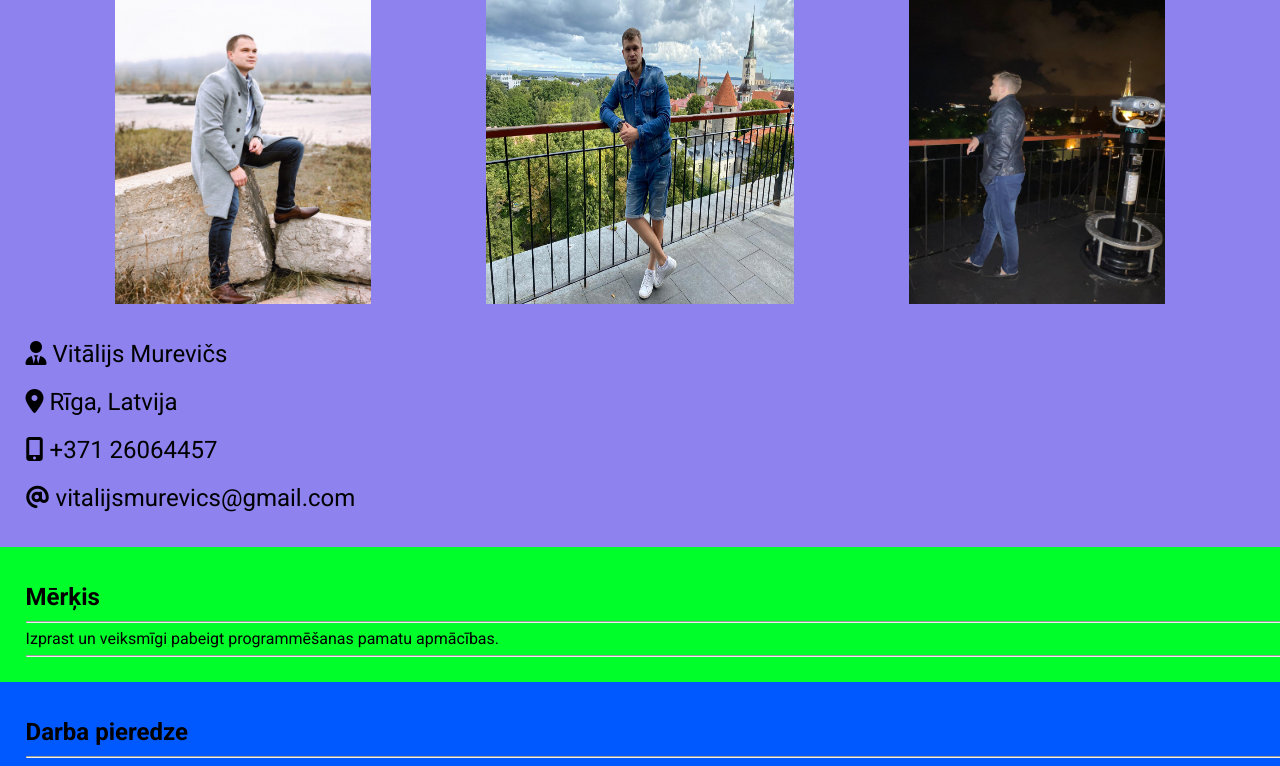
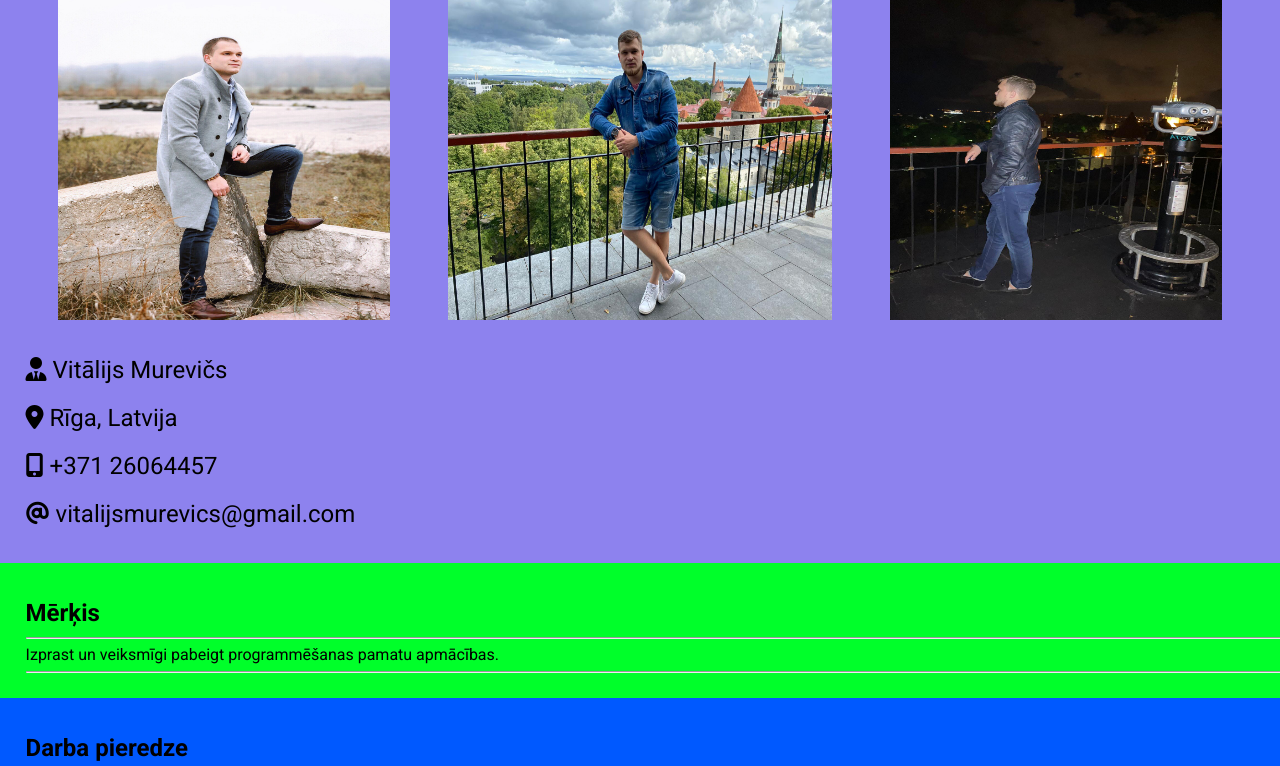
Before and after one commit to VitalyM-code/CV, a plain HTML site: page index.html in a window 1280 px wide. Shown: the part 54-820 px from the top of the page. Drawn offline with Linux system fonts and the light colour scheme.

Commit message:
CV
test 10

```diff
--- a/style.css
+++ b/style.css
@@ -23,18 +23,18 @@ h1 {
     }
 
      .photos .frstimg {
-        width: 20%;
-        height: 40vh;
+        width: 26%;
+        height: 42vh;
     }
 
     .photos .scndimg {
-        width: 24%;
-        height: 40vh;
+        width: 30%;
+        height: 42vh;
     }
 
     .photos .thrdimg {
-        width: 20%;
-        height: 40vh;
+        width: 26%;
+        height: 42vh;
     }
 
   .info {
```
Also changed, not shown: index.html (+2 -0 lines).
